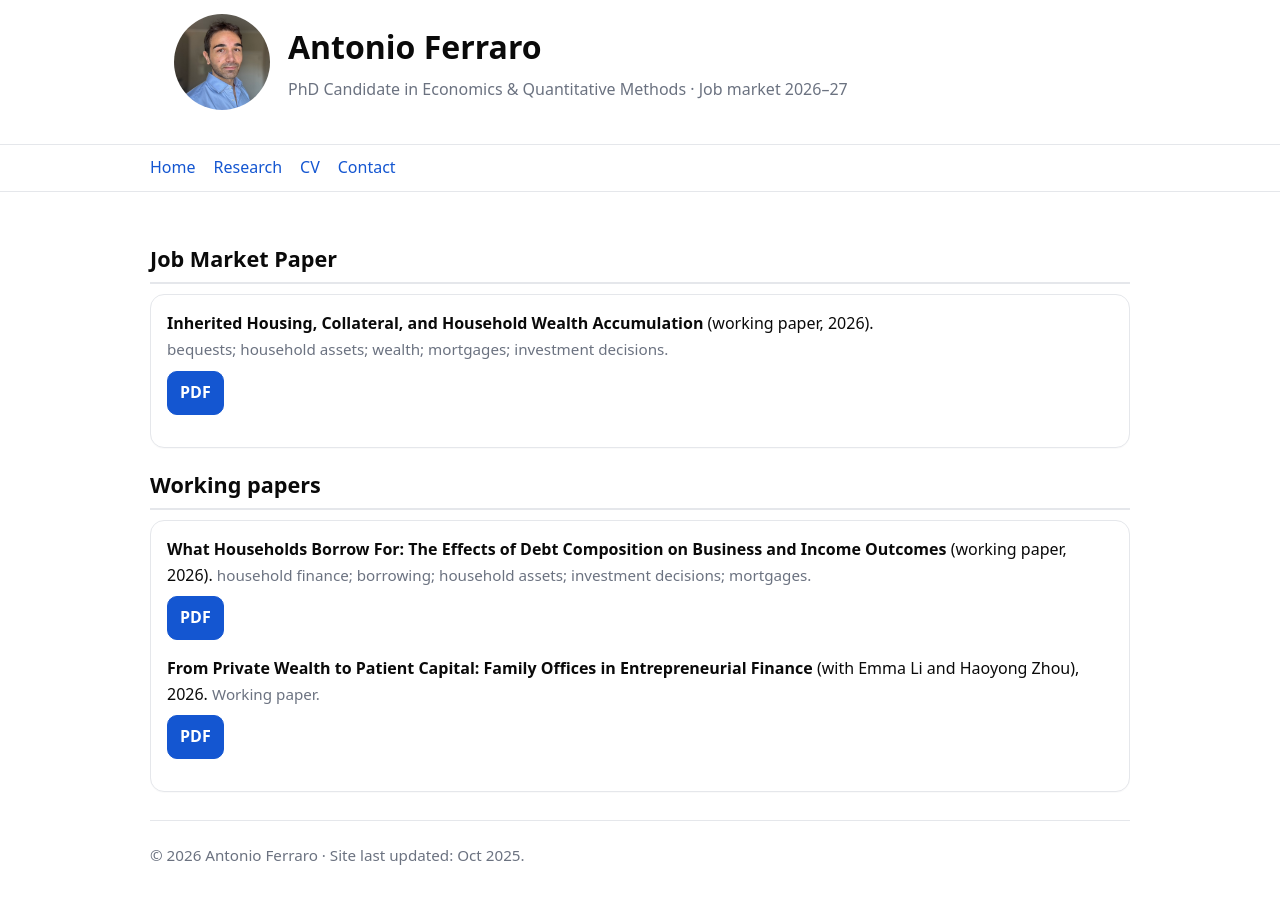
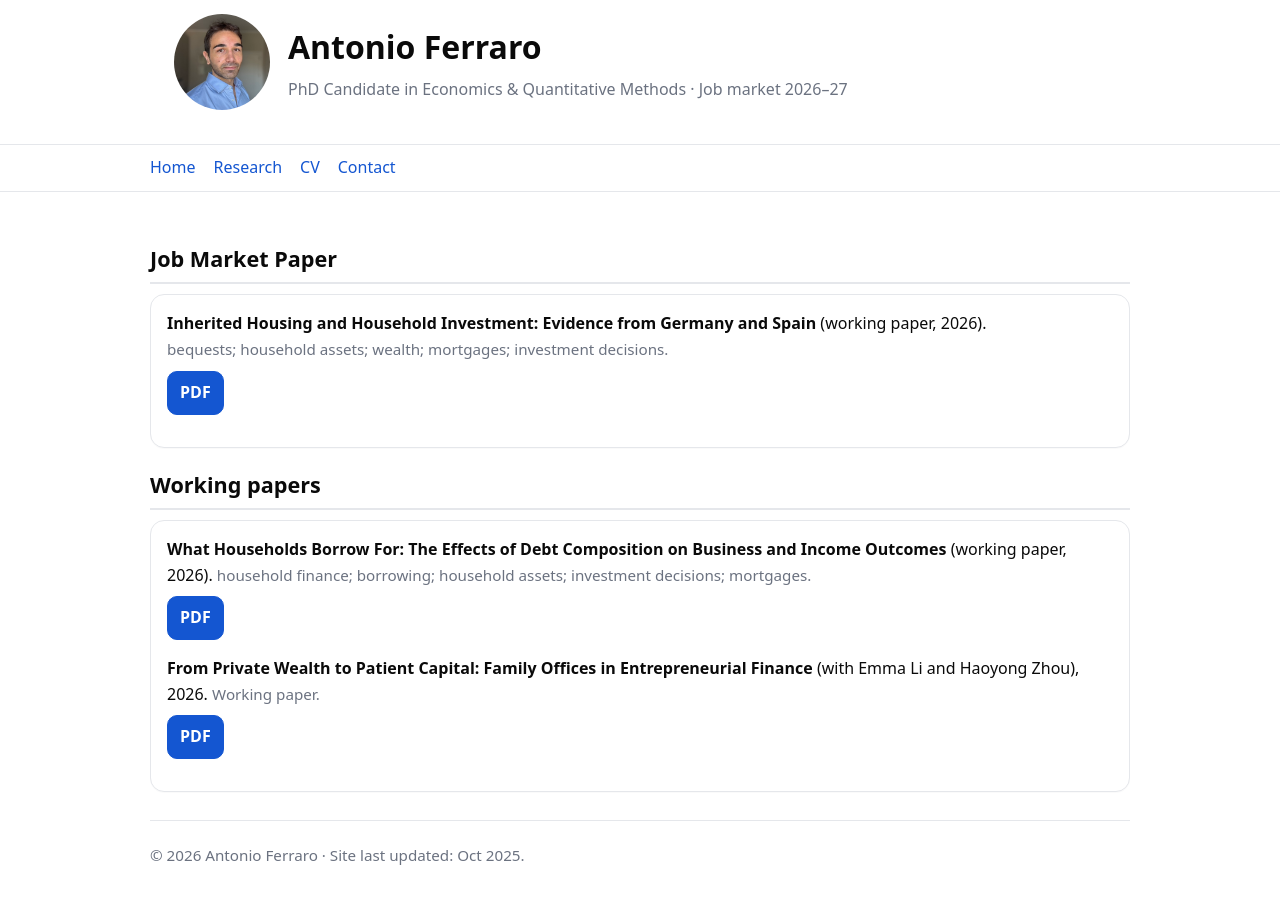
Before and after one commit to ferraroantonio/ferraroantonio.github.io, a Jekyll site: the page built from research.md, in a window 1280 px wide. Built offline with Jekyll 4.4.1, drawn with Linux system fonts in a browser that asks for light colours.

Commit message:
Update research.md

```diff
--- a/research.md
+++ b/research.md
@@ -6,7 +6,7 @@ layout: default
 <section id="jmp" style="margin-top:22px;">
 <h2>Job Market Paper</h2>
 <div class="card">
-<strong>Inherited Housing, Collateral, and Household Wealth Accumulation</strong> (working paper, 2026).
+<strong>Inherited Housing and Household Investment: Evidence from Germany and Spain</strong> (working paper, 2026).
 <div class="meta">bequests; household assets; wealth; mortgages; investment decisions.</div>
 <p style="margin-top:10px;">
   <a class="btn" href="{{ '/assets/JMP_Ferraro.pdf' | relative_url }}">PDF</a>
```
